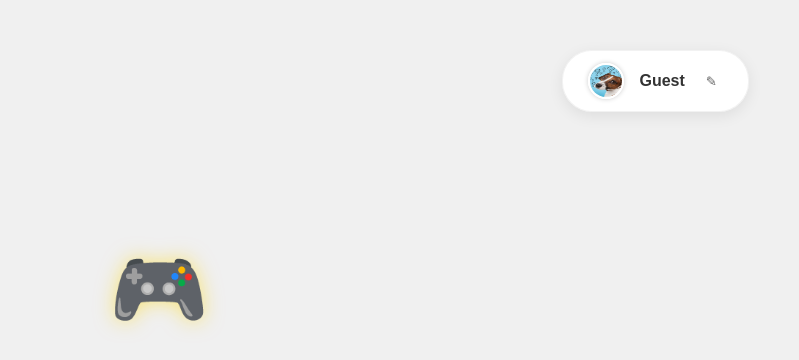
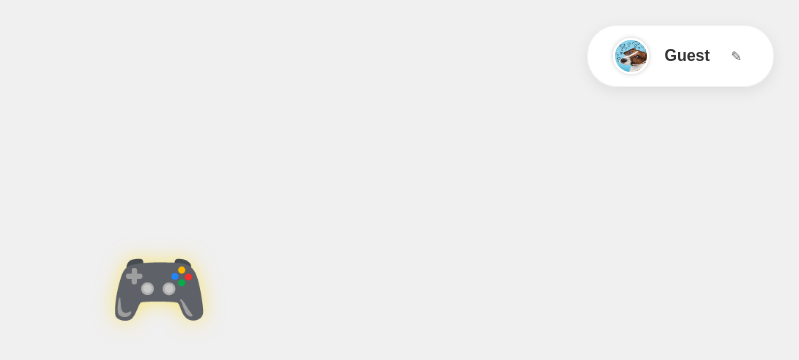
Before and after one commit to ocky07/ockyTypingApp, a plain HTML site: page index.html in a window 1280 px wide. Shown: the top 360 px of the page, without its empty margins (481-1280 px from the left). Drawn offline with Linux system fonts and the light colour scheme.

Commit message:
Update index.html

```diff
--- a/index.html
+++ b/index.html
@@ -77,8 +77,8 @@
         .user-info {
 
             position: fixed;
-            top: 50px;
-            right: 50px;
+            top: 25px;
+            right: 25px;
             display: flex;
             align-items: center;
             gap: 15px;
```
